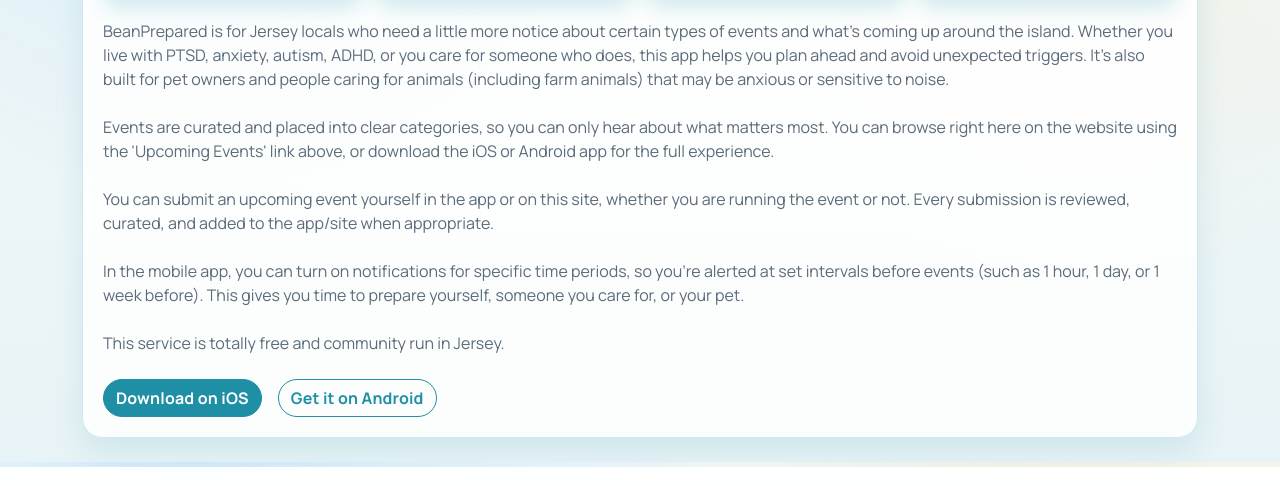
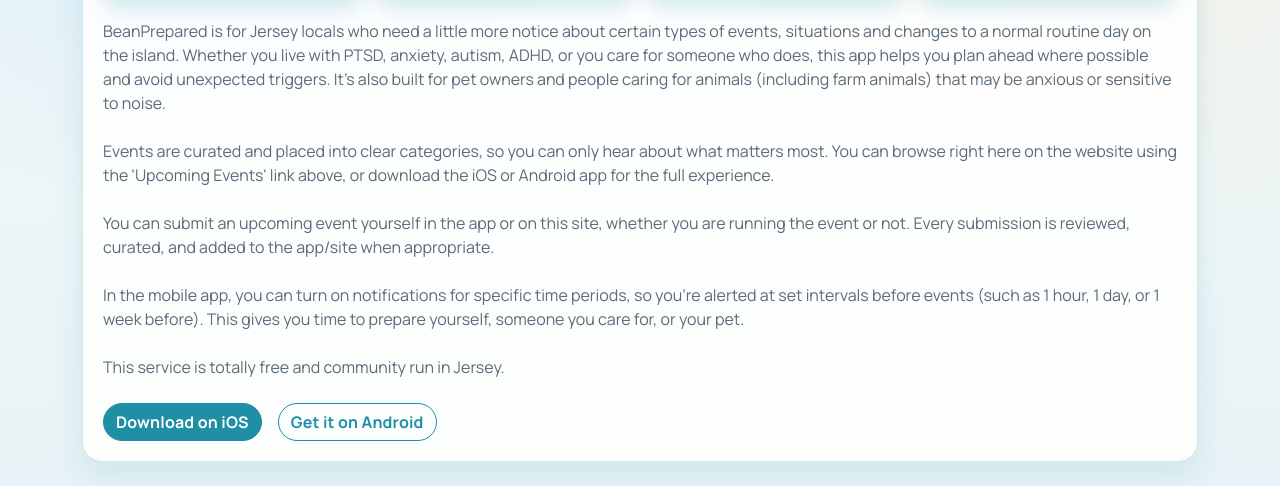
Before and after one commit to JSY-Ben/BeanPrepared, a PHP site: page /Web/home.php in a window 1280 px wide. Shown: the part 333-819 px from the top of the page. Run offline with PHP 8.4, Linux system fonts and the light colour scheme.

Commit message:
Update Description

```diff
--- a/public/home.php
+++ b/public/home.php
@@ -40,9 +40,9 @@
         <img src="/Web/beanprepared/public/images/travis-leery-vjiOM0bkWIM-unsplash.jpg" alt="Harbor view">
       </div>
       <p class="brand-subtitle mb-4">
-        BeanPrepared is for Jersey locals who need a little more notice about certain types of events and what’s coming up around the island.
+        BeanPrepared is for Jersey locals who need a little more notice about certain types of events, situations and changes to a normal routine day on the island.
         Whether you live with PTSD, anxiety, autism, ADHD, or you care for someone who does, this app helps
-        you plan ahead and avoid unexpected triggers. It’s also built for pet owners and people caring for
+        you plan ahead where possible and avoid unexpected triggers. It’s also built for pet owners and people caring for
         animals (including farm animals) that may be anxious or sensitive to noise.
       </p>
       <p class="brand-subtitle mb-4">
```
Also changed, not shown: 1 other file.
